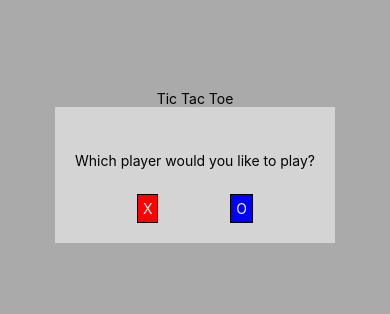
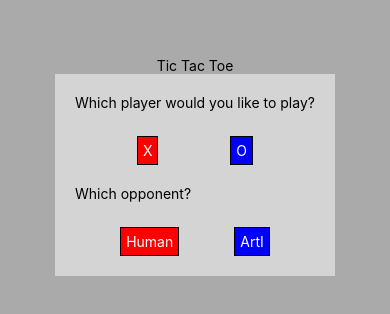
Before and after one commit to Wolven531/Tic-Tac-Native, a React Native app: screen / in a window 390 px wide. Shown: the part 256-570 px from the top of the page. Built offline with nearby package versions, Linux system fonts and the light colour scheme.

Commit message:
Add some style for game config

```diff
--- a/App.js
+++ b/App.js
@@ -35,29 +35,31 @@ export default class App extends React.Component {
 						backgroundColor: 'rgba(255,255,255,.5)',
 						padding: 20
 					}}>
-					<Text style={{
-						// alignContent: 'center',
-						// alignContent: 'space-around',
-						// alignItems: 'center',
-						// alignItems: 'space-around',
-						// alignItems: 'stretch',
-						// backgroundColor: 'rgba(255,0,0,.5)',
-						// justifyContent: 'center',
-						// justifyContent: 'space-around',
-						// flex: .2,
-						// flexDirection: 'column',
-						marginVertical: 25
-					}}>Which player would you like to play?</Text>
+					<Text style={{ marginBottom: 25 }}>Which player would you like to play?</Text>
 					<View style={{
-						flex: .2,
+						// backgroundColor: 'rgba(0,0,0,.2)',
 						flexDirection: 'row',
-						justifyContent: 'space-evenly'
+						justifyContent: 'space-evenly',
+						marginBottom: 20
 					}}>
 						<TouchableOpacity>
 							<Text style={styles.playerX}>X</Text>
 						</TouchableOpacity>
 						<TouchableOpacity>
 							<Text style={styles.playerO}>O</Text>
+						</TouchableOpacity>
+					</View>
+					<Text style={{ marginBottom: 25 }}>Which opponent?</Text>
+					<View style={{
+						// backgroundColor: 'rgba(0,0,0,.2)',
+						flexDirection: 'row',
+						justifyContent: 'space-evenly'
+					}}>
+						<TouchableOpacity>
+							<Text style={styles.playerX}>Human</Text>
+						</TouchableOpacity>
+						<TouchableOpacity>
+							<Text style={styles.playerO}>ArtI</Text>
 						</TouchableOpacity>
 					</View>
 				</View>}
```
